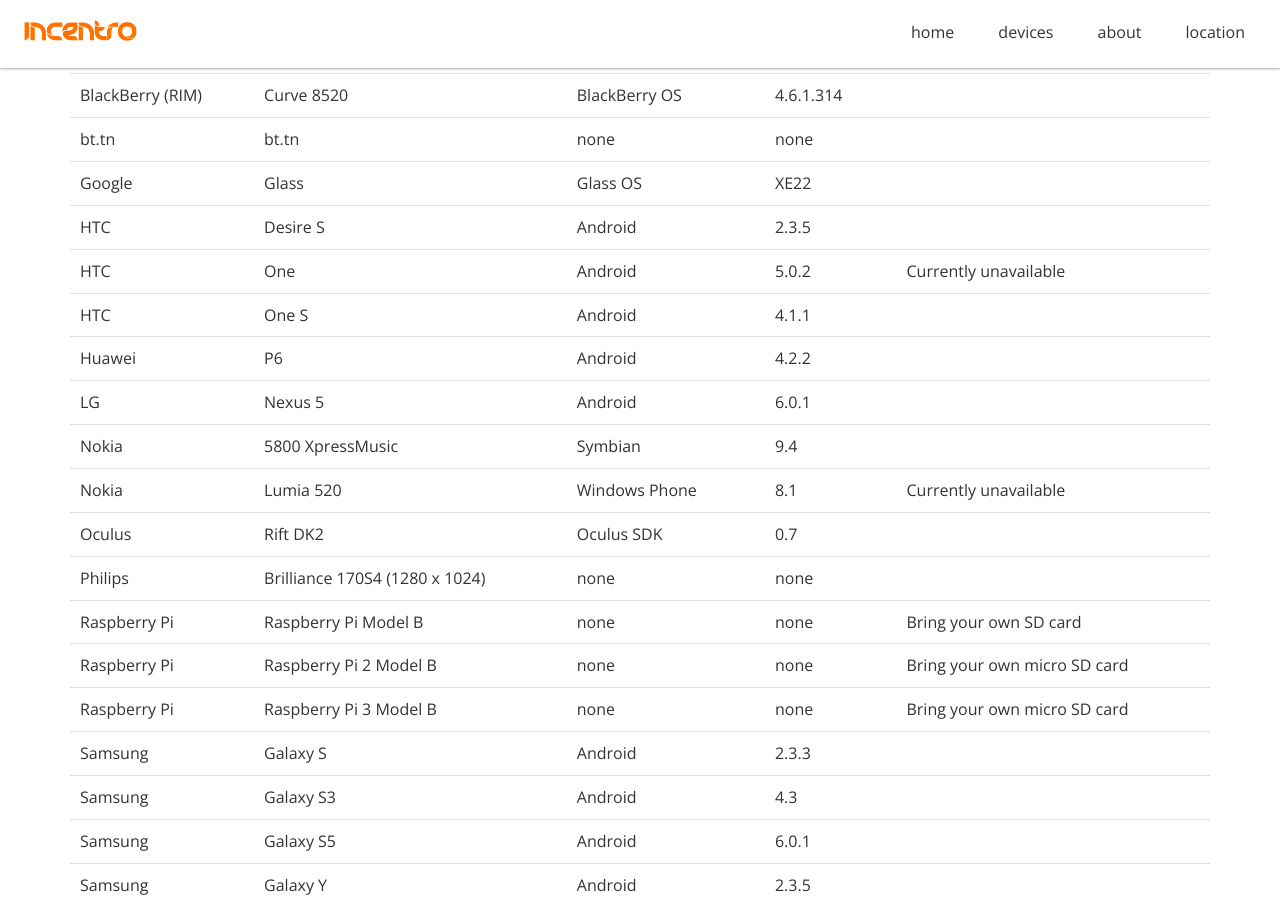
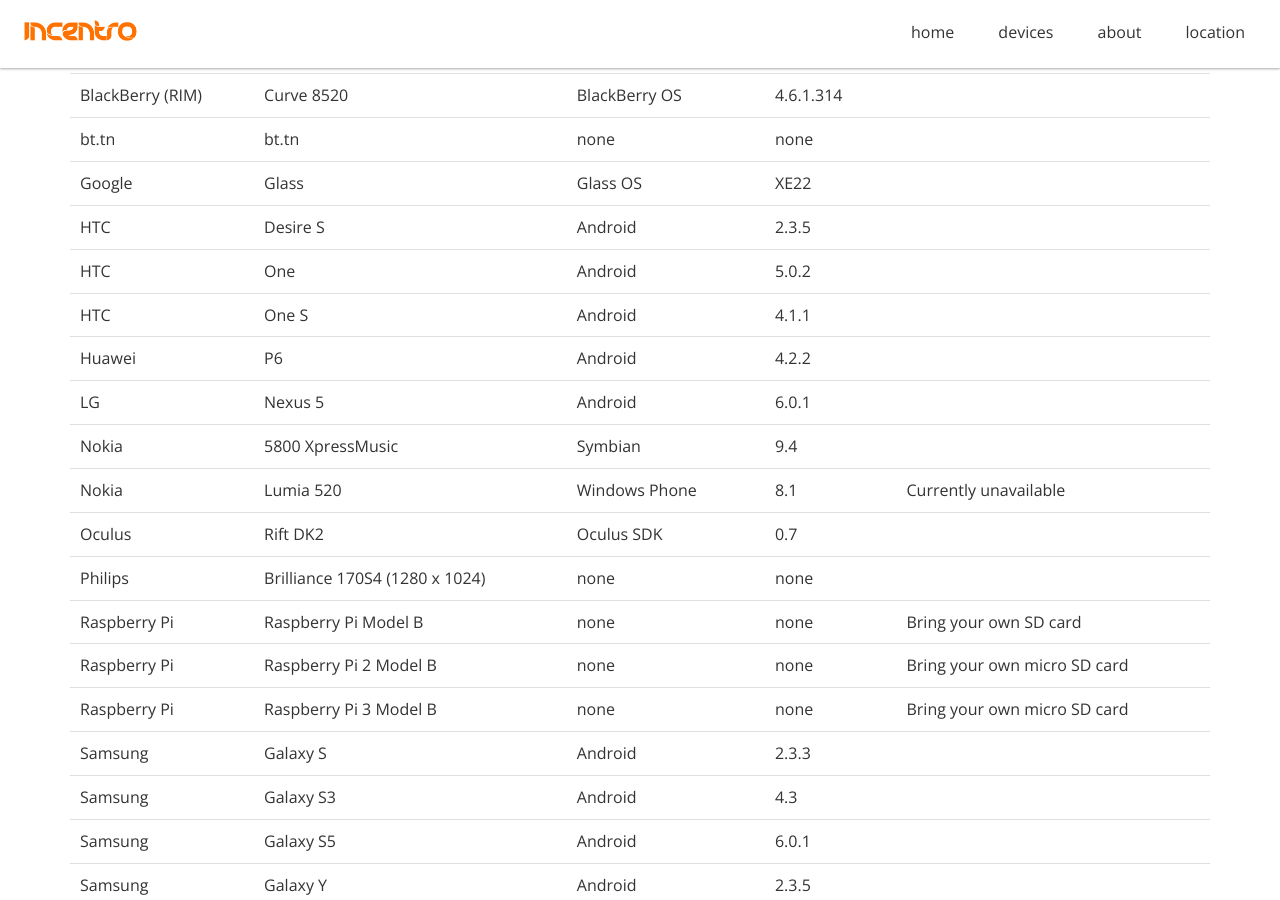
Before and after one commit to incentro/devicelab, a Jekyll site: the page built from index.html, in a window 1280 px wide and 900 px high, scrolled down 1315 px. Built offline with Jekyll 4.4.1, drawn with Linux system fonts in a browser that asks for light colours; nearby versions of some CDN libraries; Markdown is read by kramdown in place of the engine named in the settings.

Commit message:
Update devicelist.yml

```diff
--- a/_data/devicelist.yml
+++ b/_data/devicelist.yml
@@ -117,7 +117,6 @@
   device: One
   os: Android
   osversion: 5.0.2
-  remarks: Currently unavailable
 # Owner: Reinier van Scherpenzeel
 
 - title: HTCOneS4.1.1
```
